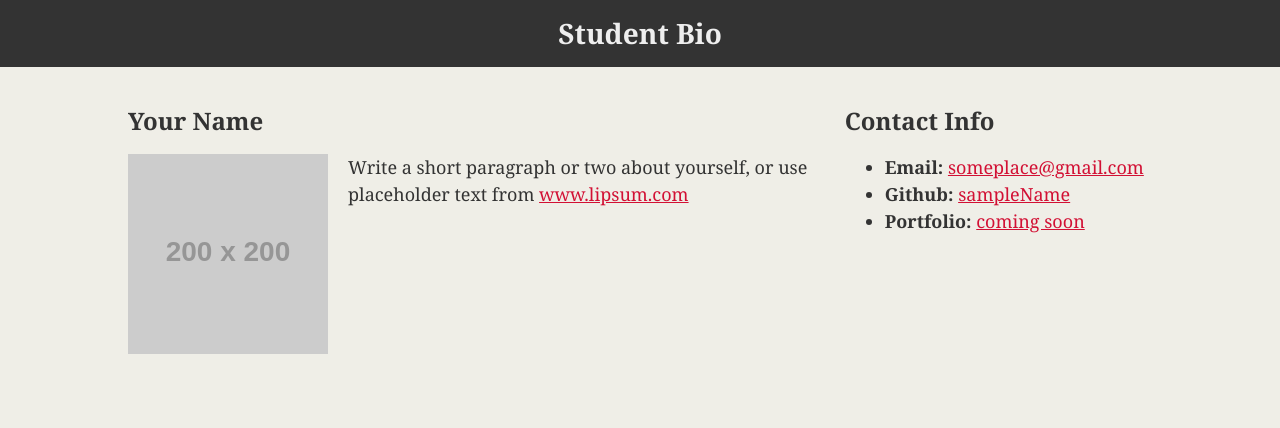
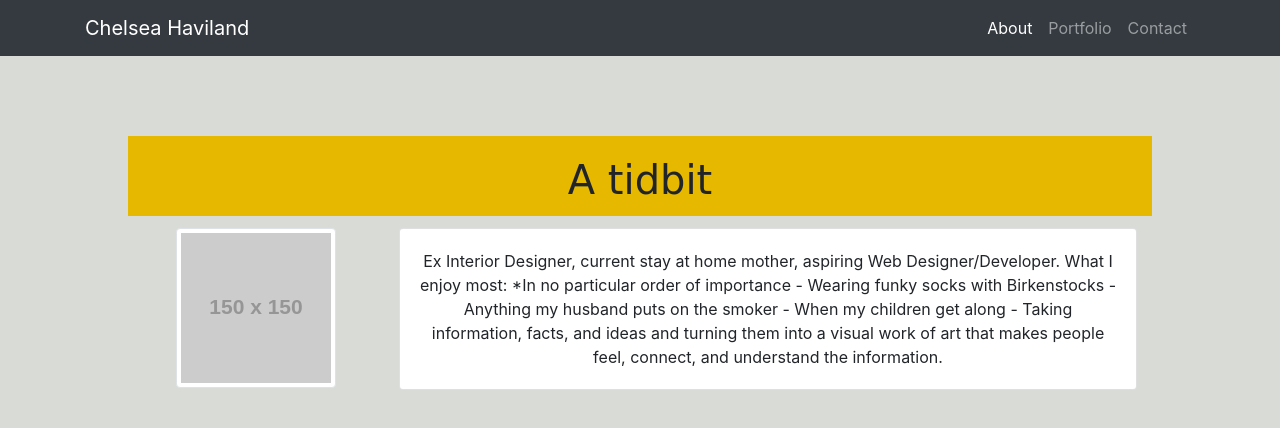
Before and after one commit to ChelSEA-88/chelSEA-88.github.io, a plain HTML site: page index.html in a window 1280 px wide. Drawn offline with nearby package versions, Linux system fonts and the light colour scheme; placeholder pictures from the web are drawn by us; a web font is replaced by a local one.

Commit message:
initial files

```diff
--- a/index.html
+++ b/index.html
@@ -1,45 +1,76 @@
-<!-- HTML Bio with CSS -->
+
 <!DOCTYPE html>
 <html lang="en-us">
 
 <head>
 
-  <meta charset="UTF-8">
-  <title>1.2.9 Exercise</title>
+  <meta charset="utf-8">
+  <title>Chelsea Haviland</title>
 
-  <!-- This critical line points your HTML to the CSS file. Notice the "relative" pathway  -->
+  <link rel="stylesheet" href="https://maxcdn.bootstrapcdn.com/bootstrap/4.0.0/css/bootstrap.min.css">
   <link rel="stylesheet" type="text/css" href="style.css">
-</head>
+  <link href="https://fonts.googleapis.com/css2?family=Notable&family=Poiret+One&family=Sofia&display=swap" rel="stylesheet">
+
+
+
+ </head>
 
 <body>
-  <header>
-    <h1>Student Bio</h1>
-  </header>
 
+  <nav class="navbar navbar-expand-lg navbar-dark bg-dark">
+    <div class="container">
+
+      <a class="navbar-brand" href="index.html" id="logo">Chelsea Haviland</a>
+      <button class="navbar-toggler" type="button" data-toggle="collapse" data-target="#navbarTogglerDemo01"
+        aria-controls="navbarTogglerDemo01" aria-expanded="false" aria-label="Toggle navigation">
+        <span class="navbar-toggler-icon"></span>
+      </button>
+
+      <div class="collapse navbar-collapse" id="navbarTogglerDemo01">
+        <ul class="navbar-nav ml-auto mt-2 mt-lg-0">
+          <li class="nav-item active">
+            <a class="nav-link" href="index.html">About</a>
+          </li>
+          <li class="nav-item">
+            <a class="nav-link" href="portfolio.html">Portfolio</a>
+          </li>
+          <li class="nav-item">
+            <a class="nav-link" href="contact.html">Contact</a>
+          </li>
+         </ul>
+      </div>
+    </div>
+  </nav>
+
+  <div class="wrapper">
   <div class="container">
+    <div class="row">
+      <div class="col-md-12">
+        <div class="page-header mb-4">
+          <h1>A tidbit</h1>
+        </div>
+        <div class="row">
+          <div class="col-lg-3">
+            <img class="img img-thumbnail" src="http://placehold.it/150x150">
+          </div>
+          <div class="col-lg-9">
+        <div class="card">
+          <div class="card-body">
+           Ex Interior Designer, current stay at home mother, aspiring Web Designer/Developer.
+           What I enjoy most:
+*In no particular order of importance
 
-    <section id="main-bio">
+- Wearing funky socks with Birkenstocks
+- Anything my husband puts on the smoker
+- When my children get along
+- Taking information, facts, and ideas and turning them into a visual work of art that makes people feel, connect, and understand the information.
 
-      <h2>Your Name</h2>
-      <img src="http://placehold.it/200x200" alt="Your Image" id="bio-image">
-      <p>Write a short paragraph or two about yourself, or use placeholder text from <a href="http://www.lipsum.com/">www.lipsum.com</a></p>
 
-    </section>
-
-    <section id="contact-info">
-
-      <h2>Contact Info</h2>
-
-      <ul>
-        <li><strong>Email:</strong> <a href="#">someplace@gmail.com</a></li>
-        <li><strong>Github:</strong> <a href="#">sampleName</a></li>
-        <li><strong>Portfolio:</strong> <a href="#">coming soon</a></li>
-      </ul>
-
-    </section>
-
+          </div>
+        </div>
+      </div>
+    </div>
   </div>
-
+</div>
 </body>
-
 </html>
--- a/style.css
+++ b/style.css
@@ -1,83 +1,69 @@
-/*
-Each of these CSS elements is associated with an HTML Element, Class, or ID.
-Flip between this CSS file and the HTML to see how things line up.
-Experiment with deleting lines of code from the CSS to see how it affects the web page when you refresh in the browser.
-*/
+
+
+* {
+    box-sizing: border-box;
+    text-align: center;
+  }
+
 
 body {
+    background-color: #d9dcd6;
+}
+.wrapper {
     /* Box-model */
-  padding: 0;
+    width: 1024px;
+    height: 80px;
 
     /* Positioning */
-  margin: 0;
-  font-family: Georgia, "Times New Roman", Times, serif;
-
-  /* Typography */
-  font-size: 18px;
-  line-height: 150%;
-  color: #333;
-
-  /* Visual */
-  background: #efeee7;
+    margin: 80px auto;
+    background-color: #e6b800;
+    border: 15px;
+  }
+  .wrapper-content {
+      width: 1024px;
+      height: 1000px;
+      margin: 100 px;
+      background-color: #fff
   }
 
-header {
-  background: #d21034;
+  .card-body {
+      width: 1000px;
   }
 
   h1 {
-  /* Box-model */
-  padding: 20px 0;
-
-  /* Positioning */
-  margin: 0;
-  margin-bottom: 20px;
-  font-size: 28px;
-
-  /* Typography */
-  color: #eee;
-  text-align: center;
-
-  /* Visual */
-  background: #333;
+    font-family: 'Notable', sans-serif;
+    font-family: 'Poiret One', cursive;
+    font-family: 'Sofia', cursive;
+    padding-top: 20px;
   }
 
-h2 {
-  font-size: 24px;
+  .card-body {
+    max-width: 100%;
+}
+.card-text {
+    word-wrap: break-word;
 }
 
-a {
-  color: #d21034;
+aside {
+    float: left;
+    width: 60%;
+    height: 300px;
+    padding: 20px;
+    margin-left: 50px;
+    background: #fff;
+    border: 3px solid #e6e6e6;
   }
 
-.container {
-  /* Box-model */
-  width: 1024px;
-
-  /* Positioning */
-  margin: 0 auto;
+  textarea {
+      width: 60%;
+      height: 20px;
+      padding:10%;
+      margin-right: 70px;
   }
 
-#main-bio,
-#contact-info,
-#bio-image {
-  float: left;
+  input {
+    input {
+        text-align: right;
     }
 
-#main-bio {
-  width: 70%;
   }
-
-#contact-info {
-  width: 30%;
-}
-
-#bio-image {
-  /* Box-model */
-  width: 200px;
-  height: 200px;
-
-  /* Positioning */
-
-  margin-right: 20px;
-}
```
Also changed, not shown: contact.html (added, +55 -0 lines), test.html (added, +52 -0 lines), portfolio.html (added). Lines whose indentation alone changed are shown as unchanged.
